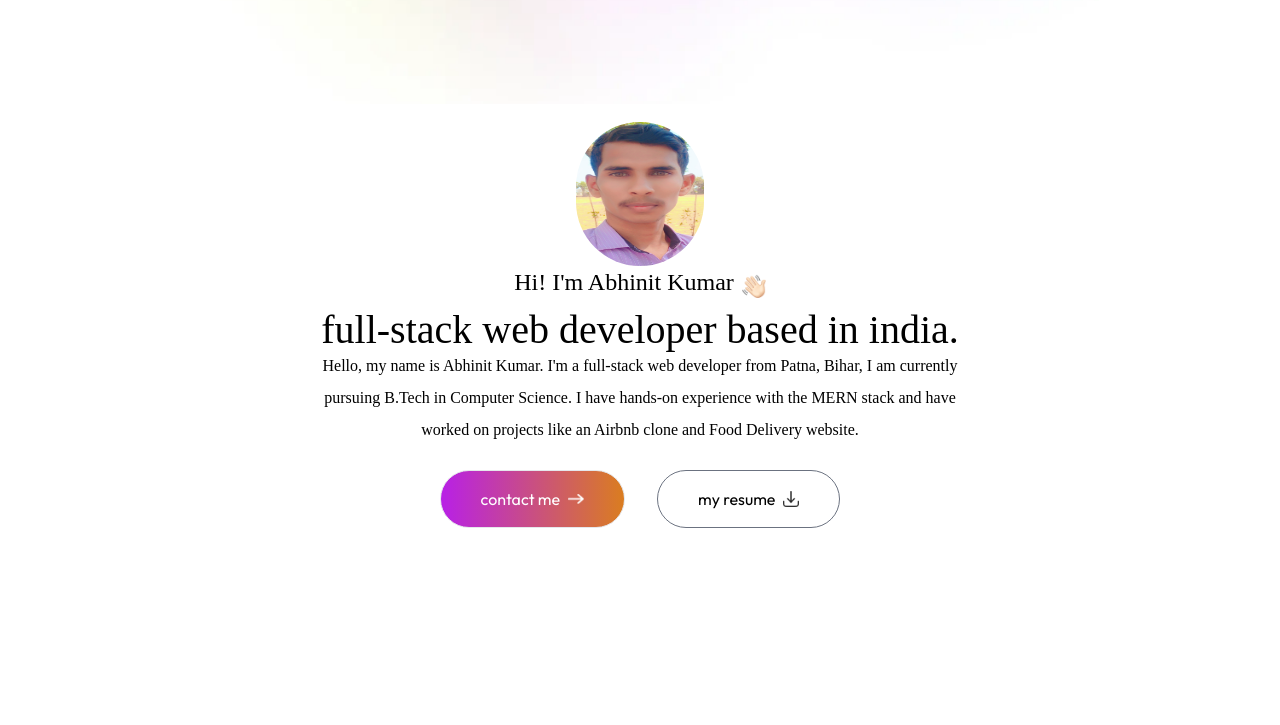
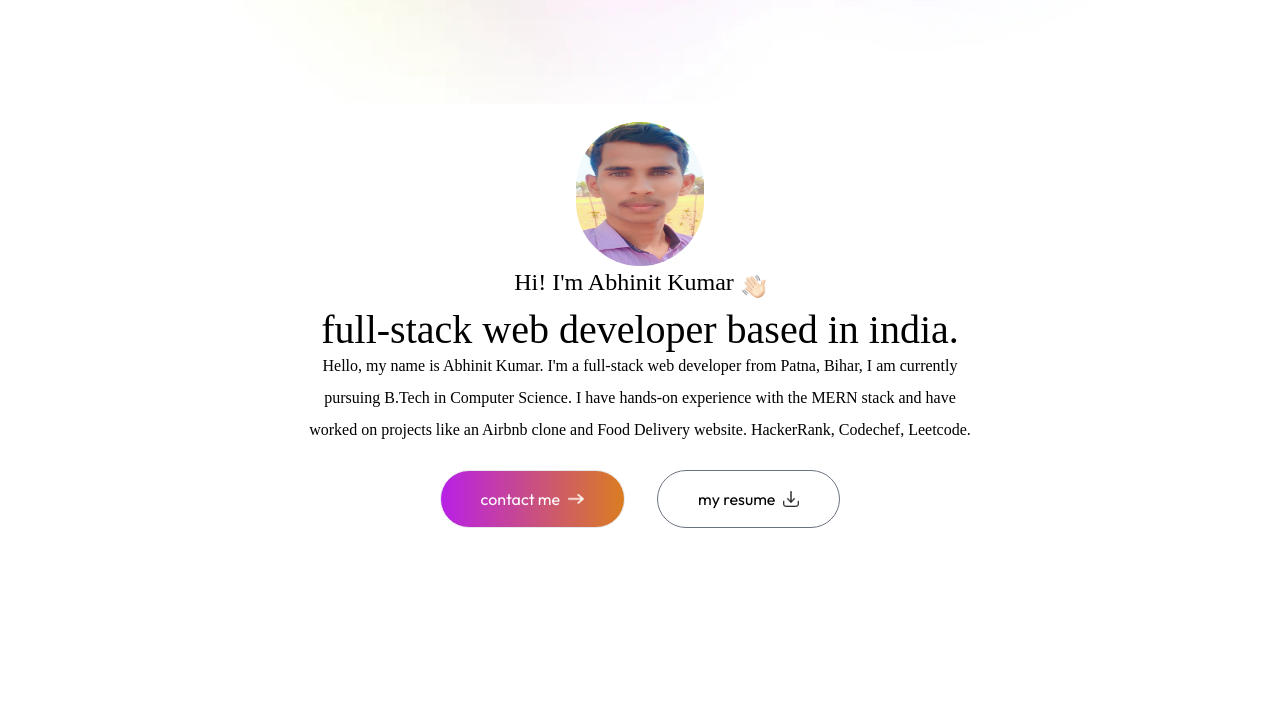
Before and after one commit to AbhinitRandhir/My_New_Portfolio, a plain HTML site: page index.html in a window 1280 px wide. Shown: the part 75-800 px from the top of the page. Drawn offline with nearby package versions, Linux system fonts and the light colour scheme; a web font is replaced by a local one.

Commit message:
Update index.html

```diff
--- a/index.html
+++ b/index.html
@@ -78,6 +78,7 @@
         <h1 class="text-1xl sm:text-6xl lg:text-[40px] font-Ovo">full-stack web developer based in india.</h1>
         <p class="max-w-2xl mx-auto font-Ovo">Hello, my name is Abhinit Kumar. I'm a full-stack web developer from Patna, Bihar, I am currently pursuing B.Tech in Computer Science.
             I have hands-on experience with the MERN stack and have worked on projects like an Airbnb clone and Food Delivery website.
+             HackerRank, Codechef, Leetcode.
         </p>
 
         <div class="flex flex-col sm:flex-row items-center gap-8 mt-6">
```
